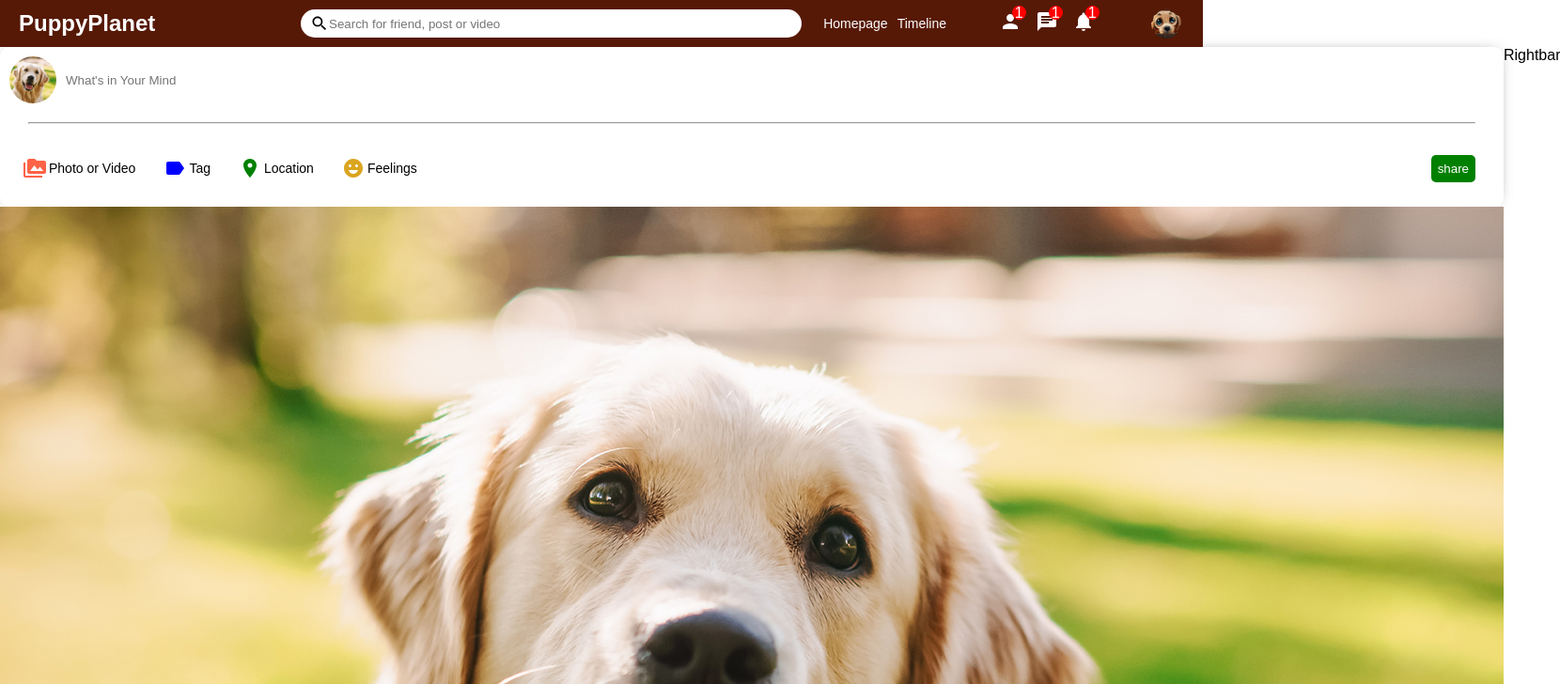
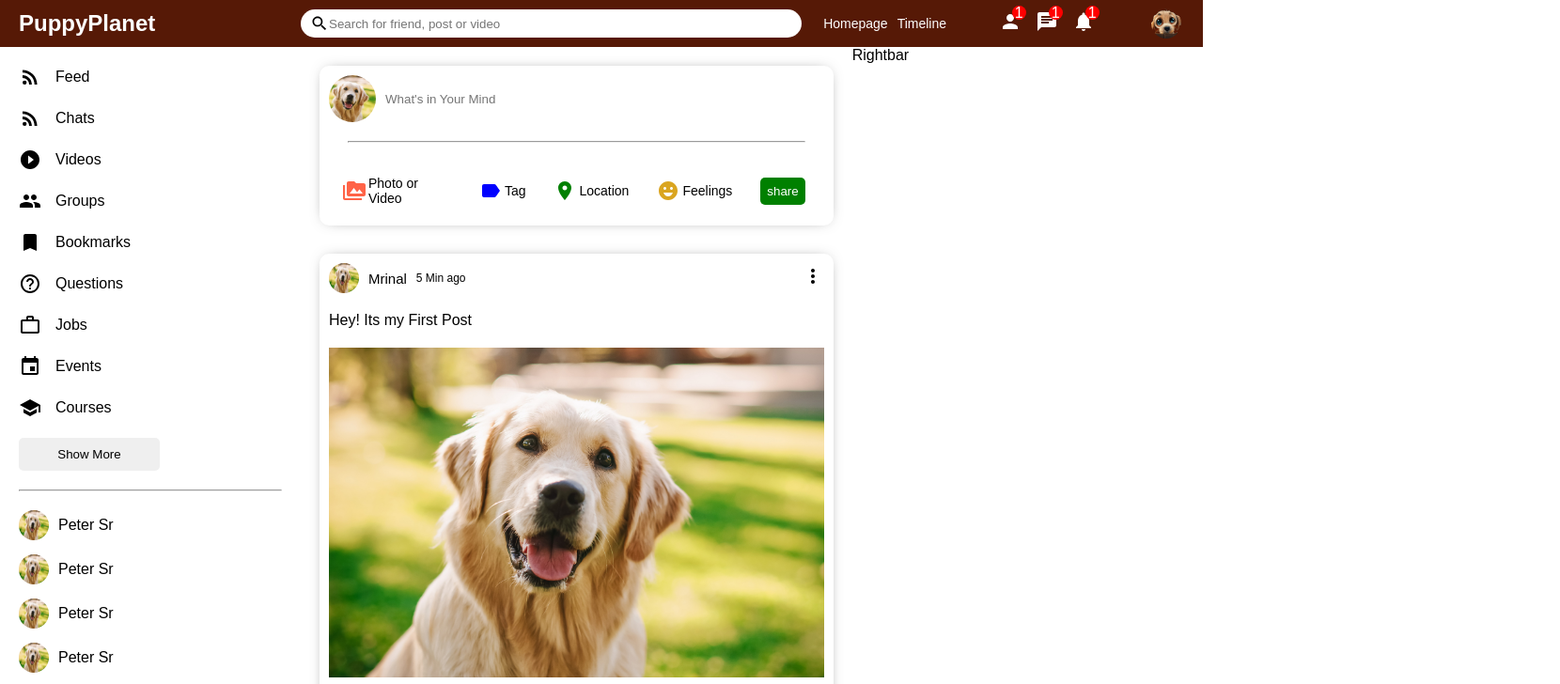
Before and after one commit to mrinal365/PuppyPlanet, a React (Create React App) app: page / in a window 1280 px wide. Shown: the top 728 px of the page at 94% size, 1660 px wide, since content can reach past the window. Built offline with nearby package versions, Linux system fonts and the light colour scheme.

Commit message:
post structure

```diff
--- a/src/components/feed/feed.css
+++ b/src/components/feed/feed.css
@@ -3,3 +3,6 @@
     height:calc(100vh - 50px);
     /* background-color: lightcoral; */
 }
+.feedWrapper{
+    padding: 20px;
+}
--- a/src/components/post/Post.jsx
+++ b/src/components/post/Post.jsx
@@ -1,28 +1,38 @@
 import React from 'react';
+import { MoreVert } from '@material-ui/icons';
 
+
+import './post.css'
 export default function Post(){
     return(
         <div className='post'>
             <div className="postWrapper">
                 <div className="postTop">
                     <div className="postTopLeft">
-                        <img src="/assets/lab1.jpg" alt="" className="postProfileImage" />
-                        <span className='postUsername'>Mrinal</span>
+                        <img src="/assets/lab1.jpg" alt="" className="postProfilePicture   " />
+                        <span className="postUsername">Mrinal</span>
                         <span className="postDate">5 Min ago</span>
                     </div>
                     <div className="postTopRight">
-
+                        <MoreVert/>
                     </div>
                 </div>
                 <div className="postCenter">
-
+                    <span className="postText">Hey! Its my First Post</span>
+                    <img className='postImg' src="assets/lab1.jpg" alt=""/>
                 </div>
                 <div className="postBottom">
-
+                    <div className="postBottomLeft">
+                        <img src="" alt="" className="likeIcon" />
+                        <img src="" alt="" className="likeIcon" />
+                        <span className="likeCounter">32 people liked it</span>
+                    </div>
+                    <div className="postBottomRight">
+                        <span className="postCommentText">9 Comments</span>
+                    </div>
                 </div>
             </div>
 
-            Post
         </div>
     )
 }
--- a/src/components/post/post.css
+++ b/src/components/post/post.css
@@ -0,0 +1,47 @@
+.post{
+    width:100%;
+    border-radius: 10px;
+    -webkit-box-shadow: 0px 0px 16px -8px rgba(0,0,0,0.68);
+    box-shadow: 0px 0px 16px -8px rgba(0,0,0,0.68);
+    background-color: white;
+    margin:30px 0px;
+}
+/* .postProfileImage{
+    height:300px !important;
+    width:300px !important;
+} */
+.postWrapper{
+    padding:10px;
+}
+
+.postTop{
+    display:flex;
+    align-items: center;
+    justify-content: space-between;
+}
+
+.postTopLeft{
+    display: flex;
+    align-items: center;
+}
+
+.postProfilePicture{
+    width:32px;
+    height:32px;
+    border-radius: 50%;
+}
+.postUsername{
+    font-size: 15px;
+    font-weight: 500;
+    margin:0 10px;
+}
+.postDate{
+    font-size: 12px;
+}
+.postImg{
+    margin-top:20px;
+    width:100%;
+}
+.postCenter{
+    margin:20px 0px;
+}
```
